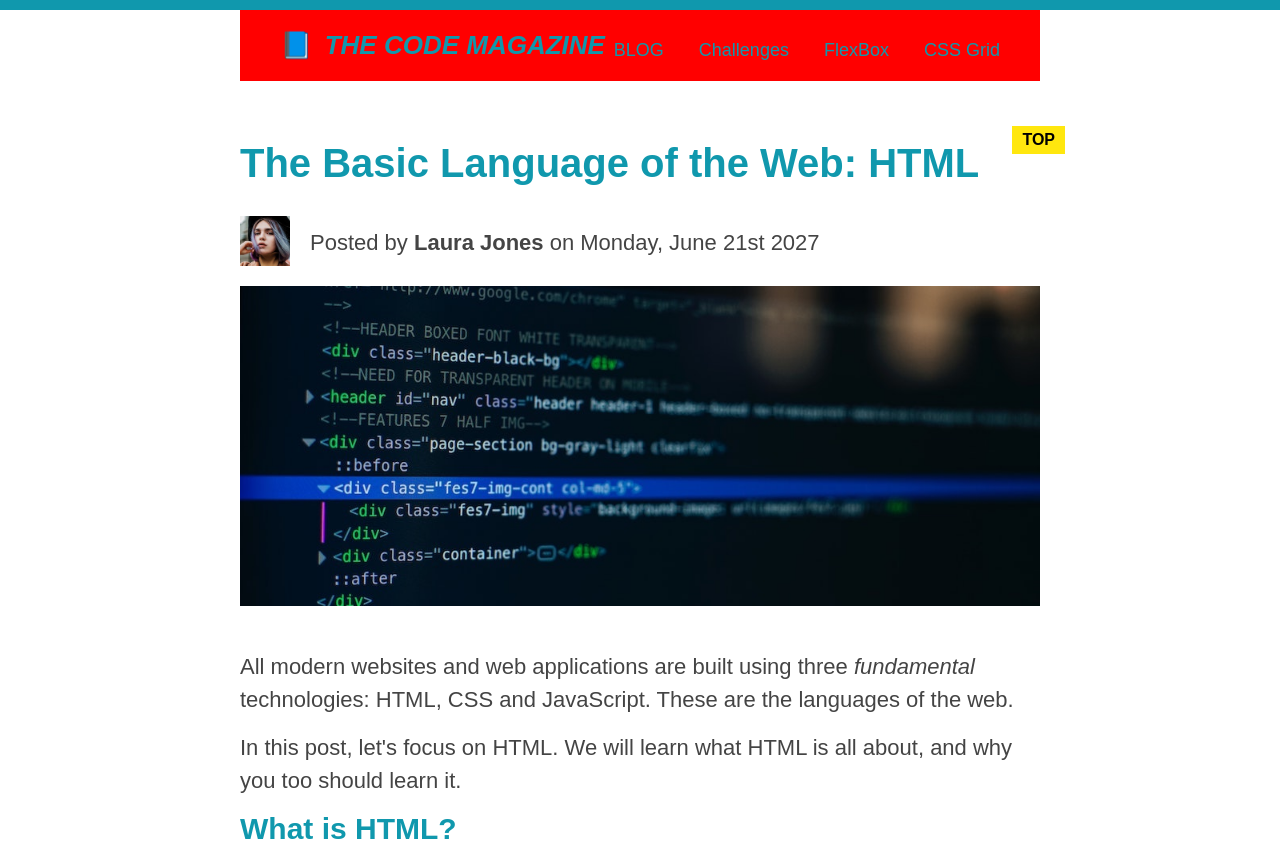
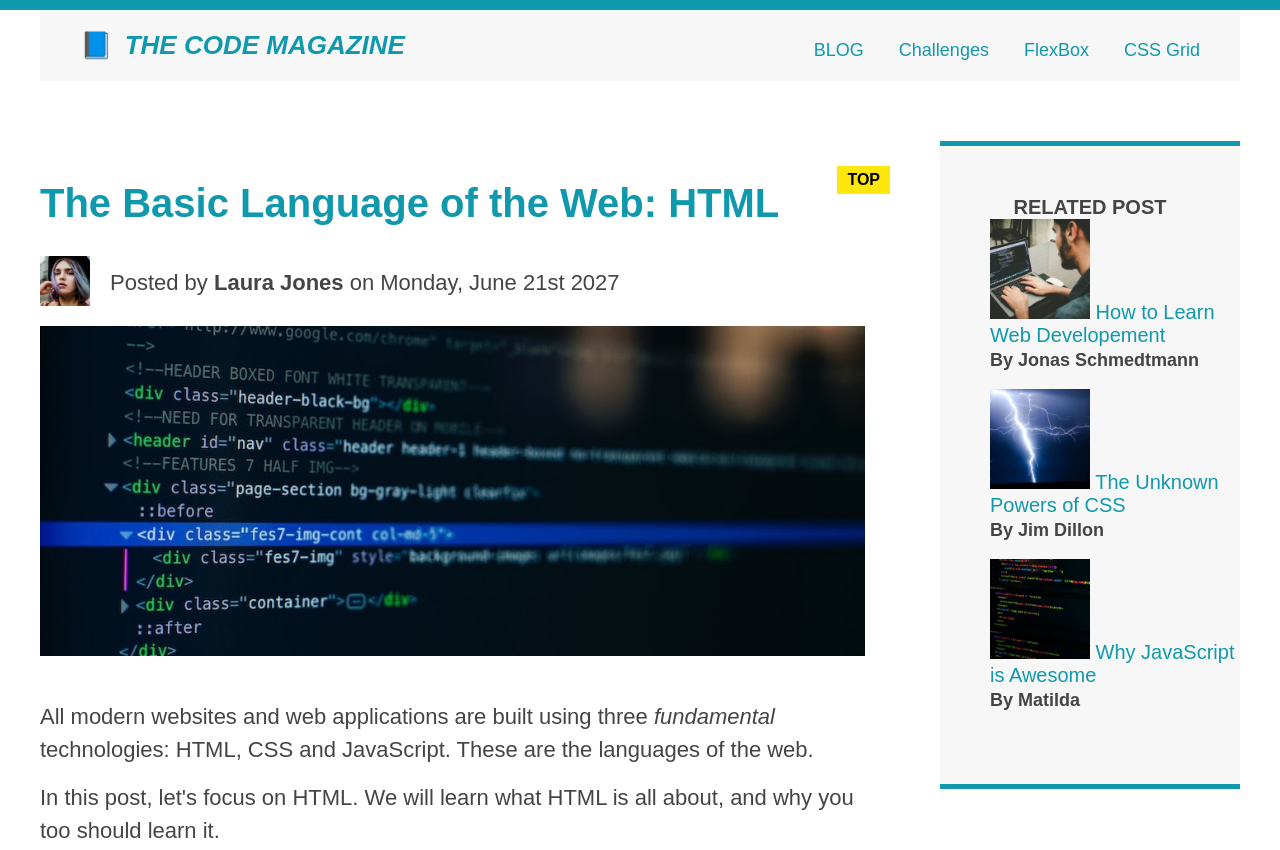
Before and after one commit to SEAnonym/Learning-from-zero, a plain HTML site: page index.html in a window 1280 px wide. Shown: the top 850 px of the page. Drawn offline with Linux system fonts and the light colour scheme.

Commit message:
folder delete

```diff
--- a/02-HTML-Fundamentals/styles/style.css
+++ b/styles/style.css
@@ -13,14 +13,13 @@ nav {
 }
 
 .container {
-  width: 800px;
+  width: 1200px;
   margin: 0 auto;
   position: relative;
 }
 
 .main-header {
   background-color: #f7f7f7;
-  background-color: red;
   padding: 20px 40px;
   margin-bottom: 60px;
   /* height: 80px; */
@@ -179,3 +178,17 @@ nav {
   content: "";
   display: block;
 }
+
+article {
+  width: 825px;
+  float: left;
+}
+
+aside {
+  width: 300px;
+  float: right;
+}
+
+footer {
+  clear: both;
+}
```
Also changed, not shown: blog.html (renamed from 02-HTML-Fundamentals/blog.html), content.txt (renamed from 02-HTML-Fundamentals/content.txt), converse.html (renamed from 02-HTML-Fundamentals/converse.html), img/challenges.jpg (renamed from 02-HTML-Fundamentals/img/challenges.jpg), img/laura-jones.jpg (renamed from 02-HTML-Fundamentals/img/laura-jones.jpg), img/post-img.jpg (renamed from 02-HTML-Fundamentals/img/post-img.jpg), img/related-1.jpg (renamed from 02-HTML-Fundamentals/img/related-1.jpg), img/related-2.jpg (renamed from 02-HTML-Fundamentals/img/related-2.jpg), img/related-3.jpg (renamed from 02-HTML-Fundamentals/img/related-3.jpg), index.html (renamed from 02-HTML-Fundamentals/index.html), styles/converse.css (renamed from 02-HTML-Fundamentals/styles/converse.css).
